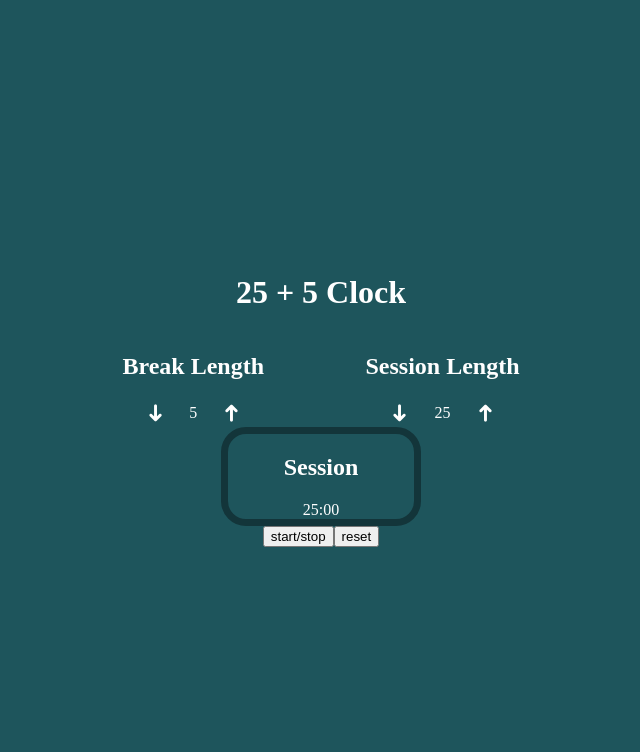
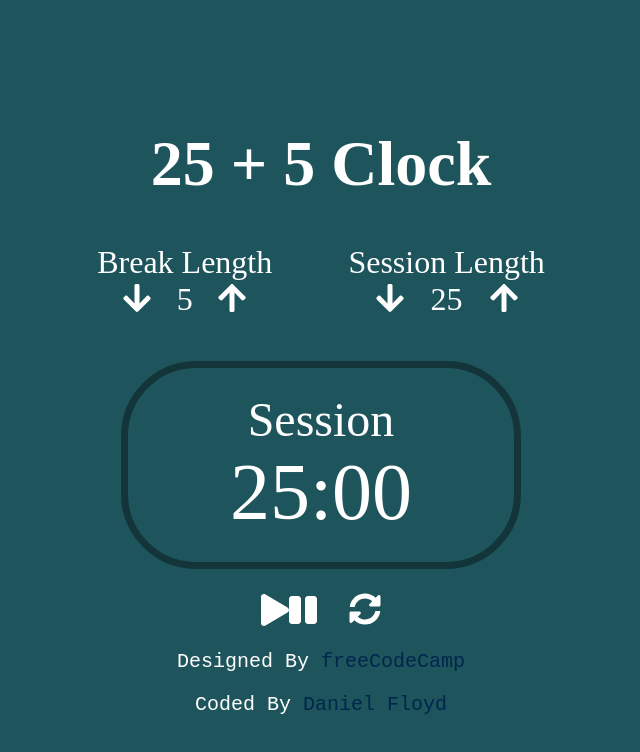
Before and after one commit to gleekzorp/freeCodeCampPomodoro, a React (Create React App) app: page / in a window 1280 px wide. Shown: the top 752 px of the page, without its empty margins (319-959 px from the left). Built offline with nearby package versions, Linux system fonts and the light colour scheme.

Commit message:
Add fontAwesome, and final styles

```diff
--- a/package.json
+++ b/package.json
@@ -8,6 +8,9 @@
   ],
   "main": "src/index.js",
   "dependencies": {
+    "@fortawesome/fontawesome-svg-core": "1.2.34",
+    "@fortawesome/free-solid-svg-icons": "5.15.2",
+    "@fortawesome/react-fontawesome": "0.1.14",
     "react": "17.0.1",
     "react-dom": "17.0.1",
     "react-scripts": "4.0.0"
--- a/src/App.js
+++ b/src/App.js
@@ -5,6 +5,28 @@ export default function App() {
   return (
     <div className="app">
       <Pomodoro />
+      <footer>
+        <div className="designed-by">
+          Designed By{" "}
+          <a
+            href="https://www.freecodecamp.org/learn/front-end-libraries/front-end-libraries-projects/build-a-javascript-calculator"
+            target="_blank"
+            rel="noreferrer"
+          >
+            freeCodeCamp
+          </a>
+        </div>
+        <div className="coded-by">
+          Coded By{" "}
+          <a
+            href="https://github.com/gleekzorp"
+            target="_blank"
+            rel="noreferrer"
+          >
+            Daniel Floyd
+          </a>
+        </div>
+      </footer>
     </div>
   );
 }
--- a/src/pomodoro.js
+++ b/src/pomodoro.js
@@ -1,4 +1,12 @@
 import React, { useEffect, useRef, useState } from "react";
+import { FontAwesomeIcon } from "@fortawesome/react-fontawesome";
+import {
+  faPlay,
+  faPause,
+  faSyncAlt,
+  faArrowUp,
+  faArrowDown
+} from "@fortawesome/free-solid-svg-icons";
 
 const Pomodoro = () => {
   const [breakLength, setBreakLength] = useState(5);
@@ -104,14 +112,14 @@ const Pomodoro = () => {
       <h1>25 + 5 Clock</h1>
       <div className="length-wrapper">
         <div className="break-length-wrapper" id="break-label">
-          <h2>Break Length</h2>
+          <div>Break Length</div>
           <div className="button-wrapper">
             <div
               className="arrow down-arrow"
               id="break-decrement"
               onClick={() => handleDecrement("break")}
             >
-              &#10140;
+              <FontAwesomeIcon icon={faArrowDown} />
             </div>
             <div id="break-length">{breakLength}</div>
             <div
@@ -119,19 +127,19 @@ const Pomodoro = () => {
               id="break-increment"
               onClick={() => handleIncrement("break")}
             >
-              &#10140;
+              <FontAwesomeIcon icon={faArrowUp} />
             </div>
           </div>
         </div>
         <div className="session-length-wrapper" id="session-label">
-          <h2>Session Length</h2>
+          <div>Session Length</div>
           <div className="button-wrapper">
             <div
               className="arrow down-arrow"
               id="session-decrement"
               onClick={() => handleDecrement("session")}
             >
-              &#10140;
+              <FontAwesomeIcon icon={faArrowDown} />
             </div>
             <div id="session-length">{sessionLength}</div>
             <div
@@ -139,23 +147,21 @@ const Pomodoro = () => {
               id="session-increment"
               onClick={() => handleIncrement("session")}
             >
-              &#10140;
+              <FontAwesomeIcon icon={faArrowUp} />
             </div>
           </div>
         </div>
       </div>
       <div className="timer-wrapper" id="timer-label">
-        <h2>{breakActive ? "Break" : "Session"}</h2>
+        <div>{breakActive ? "Break" : "Session"}</div>
         <div id="time-left">{convertTime()}</div>
       </div>
       <div className="controls-wrapper">
-        {/* <button id="start_stop">&#x23EF;</button> */}
-        <button id="start_stop" onClick={handleStartStop}>
-          start/stop
-        </button>
-        <button id="reset" onClick={handleReset}>
-          reset
-        </button>
+        <div id="start_stop" onClick={handleStartStop}>
+          <FontAwesomeIcon icon={faPlay} />
+          <FontAwesomeIcon icon={faPause} />
+        </div>
+        <FontAwesomeIcon icon={faSyncAlt} id="reset" onClick={handleReset} />
       </div>
       <audio
         ref={audioRef}
--- a/src/styles.css
+++ b/src/styles.css
@@ -1,9 +1,3 @@
-*,
-*::after,
-*::before {
-  box-sizing: border-box;
-}
-
 *,
 *::after,
 *::before {
@@ -15,6 +9,10 @@ body {
   margin: 0;
 }
 
+body {
+  font-size: 2rem;
+}
+
 .app {
   display: flex;
   justify-content: center;
@@ -23,7 +21,6 @@ body {
   height: 100vh;
   background-color: #1e555c;
   color: white;
-  min-height: 600px;
 }
 
 .pomodoro-container {
@@ -46,20 +43,84 @@ body {
 
 .arrow {
   cursor: pointer;
-  font-size: 1.5rem;
-}
-
-.down-arrow {
-  transform: rotate(90deg);
-}
-
-.up-arrow {
-  transform: rotate(270deg);
+  font-size: 2rem;
 }
 
 .timer-wrapper {
+  font-size: 3rem;
   border: 7px solid #13353a;
-  border-radius: 25px;
-  width: 200px;
-  margin: 0 auto;
+  border-radius: 75px;
+  width: 100%;
+  max-width: 400px;
+  margin: 0.9em auto 0.5em auto;
+  padding: 0.5em 0px;
 }
+
+#time-left {
+  font-size: 5rem;
+}
+
+.controls-wrapper {
+  display: flex;
+  justify-content: center;
+}
+
+#start_stop,
+#reset {
+  cursor: pointer;
+}
+
+#reset {
+  margin-left: 1em;
+}
+
+footer {
+  font-family: Share Tech Mono, monospace;
+  font-size: 1.25rem;
+  text-align: center;
+  margin-top: 1em;
+}
+
+footer a {
+  color: #00264d;
+  text-decoration: none;
+}
+
+footer a:hover {
+  text-decoration: underline;
+}
+
+footer > .coded-by {
+  margin-top: 1em;
+}
+
+@media only screen and (max-width: 500px) {
+  .length-wrapper {
+    flex-direction: column;
+  }
+
+  .button-wrapper {
+    width: 150px;
+    margin: 0 auto;
+  }
+}
+
+@media only screen and (max-width: 378px) {
+  .app {
+    height: 100%;
+  }
+
+  footer {
+    margin-bottom: 1em;
+  }
+}
+
+@media only screen and (max-height: 650px) {
+  .app {
+    height: 100%;
+  }
+
+  footer {
+    margin-bottom: 1em;
+  }
+}
```
